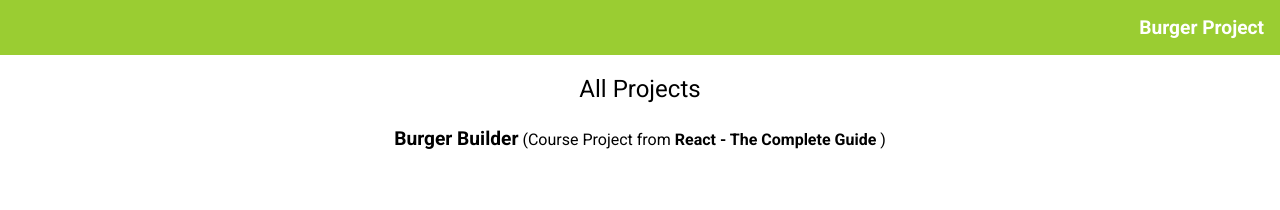
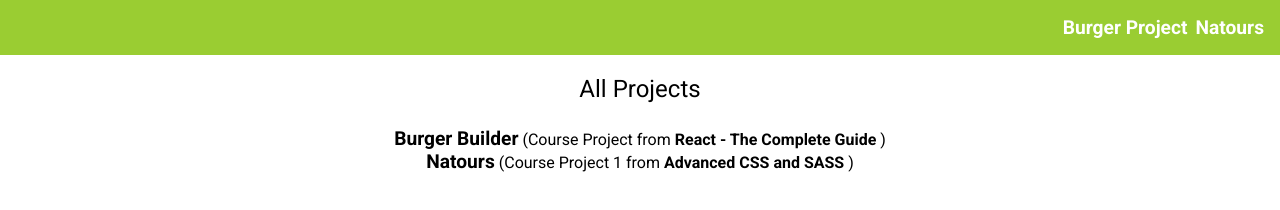
Before and after one commit to Anik7303/anik7303.github.io, a plain HTML site: page index.html in a window 1280 px wide. Drawn offline with Linux system fonts and the light colour scheme.

Commit message:
updated project list

```diff
--- a/assets/css/main.css
+++ b/assets/css/main.css
@@ -44,6 +44,10 @@ main {
 .main-nav__list-item {
     padding: 0px;
     color: white;
+}
+
+.main-nav__list-item:not(:last-child) {
+    margin-right: 8px;
 }
 
 .main-nav__list-item a {
--- a/index.html
+++ b/index.html
@@ -18,6 +18,16 @@
                             data-link="anik7303.github.io/"
                         >
                             Burger Project
+                        </a>
+                    </li>
+                    <li class="main-nav__list-item">
+                        <a
+                            href="https://anik7303.github.io/advanced-css-course-natours/"
+                            target="_self"
+                            data-title="Natours"
+                            data-link="anik7303.github.io/"
+                        >
+                            Natours
                         </a>
                     </li>
                 </ul>
@@ -41,6 +51,21 @@
                     </a>
                     )
                 </li>
+                <li class="project__list-item">
+                    <a
+                        href="https://anik7303.github.io/advanced-css-course-natours/"
+                    >
+                        <span>Natours</span>
+                    </a>
+                    (Course Project 1 from
+                    <a
+                        href="https://www.udemy.com/course/advanced-css-and-sass/"
+                        target="_blank"
+                    >
+                        Advanced CSS and SASS
+                    </a>
+                    )
+                </li>
             </ol>
         </main>
     </body>
```
Also changed, not shown: README.md.
